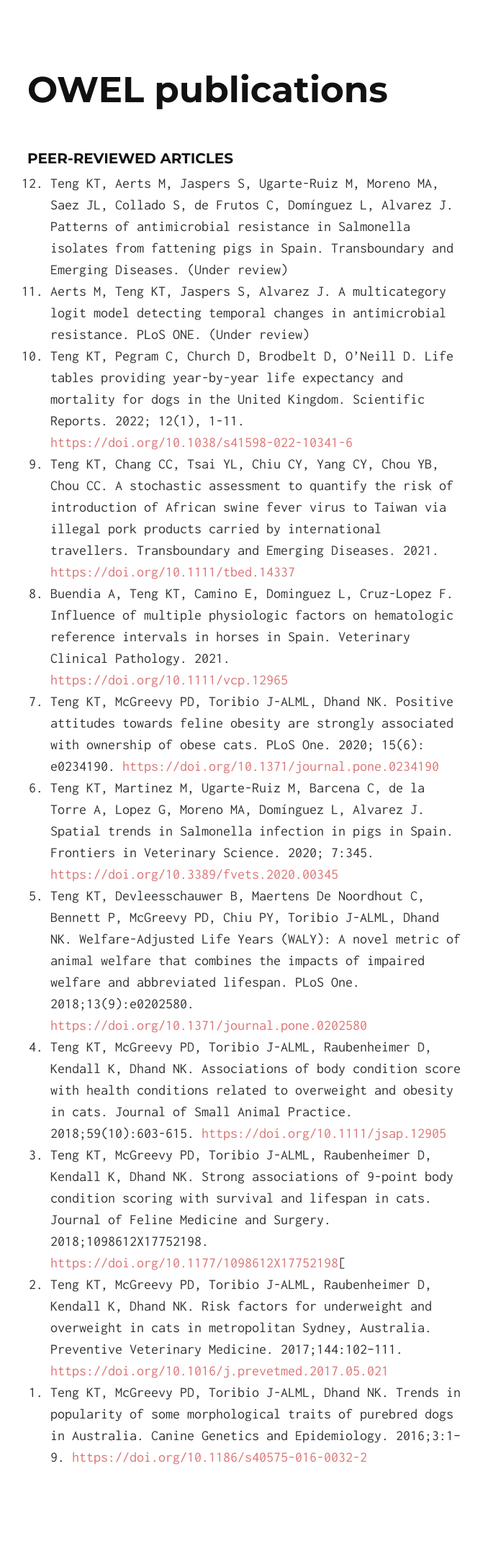
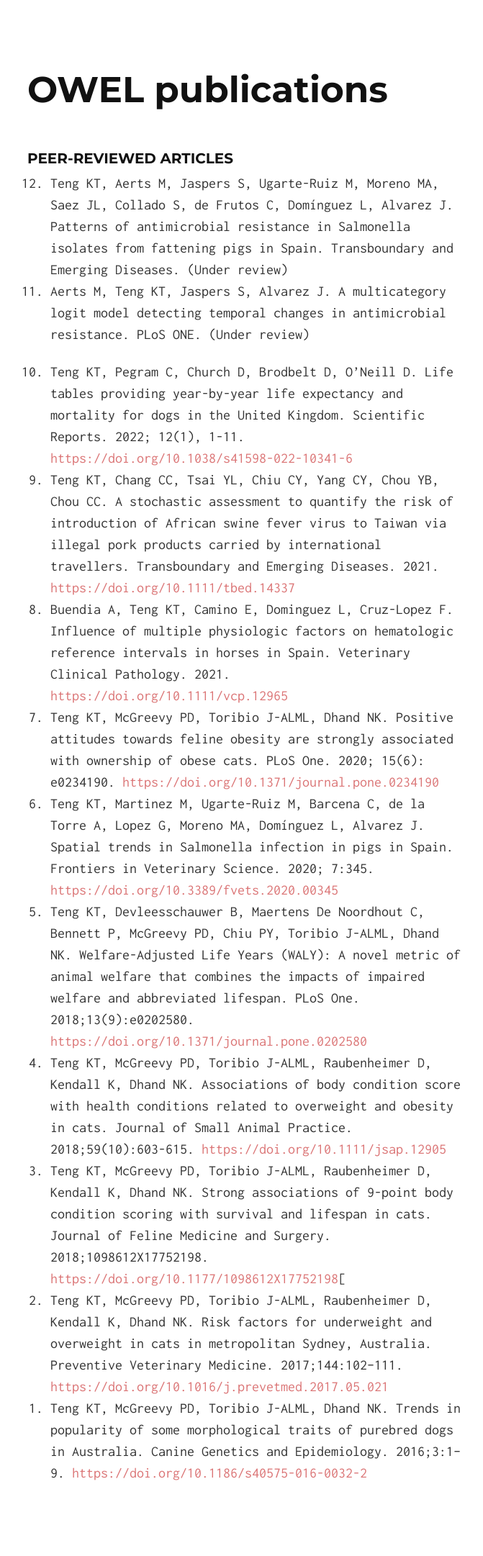
Before and after one commit to kendyteng/kendyteng.github.io, a Jekyll site: the page built from publications/index.md, in a window 1280 px wide. Shown: the whole page at 72% size, without its empty margins (300-971 px from the left). Built offline with Jekyll 4.4.1, drawn with Linux system fonts in a browser that asks for light colours; nearby versions of some CDN libraries; before the commit the page ends 2140 px from its top, so only the background shows below that.

Commit message:
Update index.md

```diff
--- a/publications/index.md
+++ b/publications/index.md
@@ -9,8 +9,7 @@ layout: default
 <li>	Teng KT, Aerts M, Jaspers S, Ugarte-Ruiz M, Moreno MA, Saez JL, Collado S, de Frutos C, Domínguez L, Alvarez J. Patterns of antimicrobial resistance in Salmonella isolates from fattening pigs in Spain. Transboundary and Emerging Diseases. (Under review)
 
 <li>	Aerts M, Teng KT, Jaspers S, Alvarez J. A multicategory logit model detecting temporal changes in antimicrobial resistance. PLoS ONE. (Under review)
-<br>
-
+<p style="height: 2px"></p>
 <li>	Teng KT, Pegram C, Church D, Brodbelt D, O’Neill D. Life tables providing year-by-year life expectancy and mortality for dogs in the United Kingdom. Scientific Reports. 2022; 12(1), 1-11.<span><a href="https://doi.org/10.1038/s41598-022-10341-6" target="_blank" rel="noopener noreferrer"> https://doi.org/10.1038/s41598-022-10341-6</a></span>
 
 <li>	Teng KT, Chang CC, Tsai YL, Chiu CY, Yang CY, Chou YB, Chou CC. A stochastic assessment to quantify the risk of introduction of African swine fever virus to Taiwan via illegal pork products carried by international travellers. Transboundary and Emerging Diseases. 2021. <span><a href="https://doi.org/10.1111/tbed.14337" target="_blank" rel="noopener noreferrer"> https://doi.org/10.1111/tbed.14337</a></span>
```
